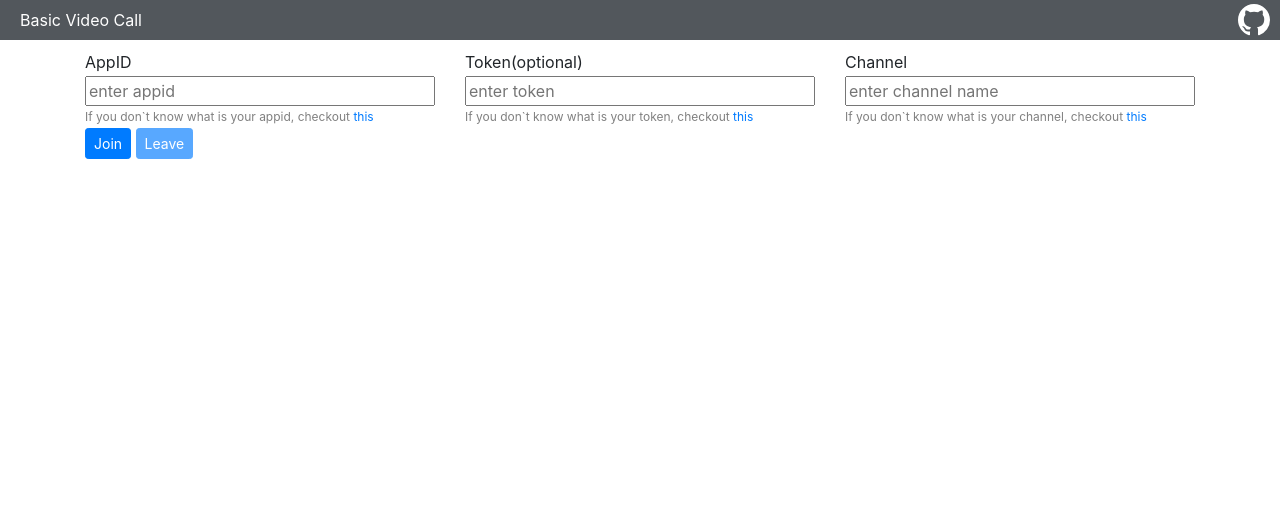
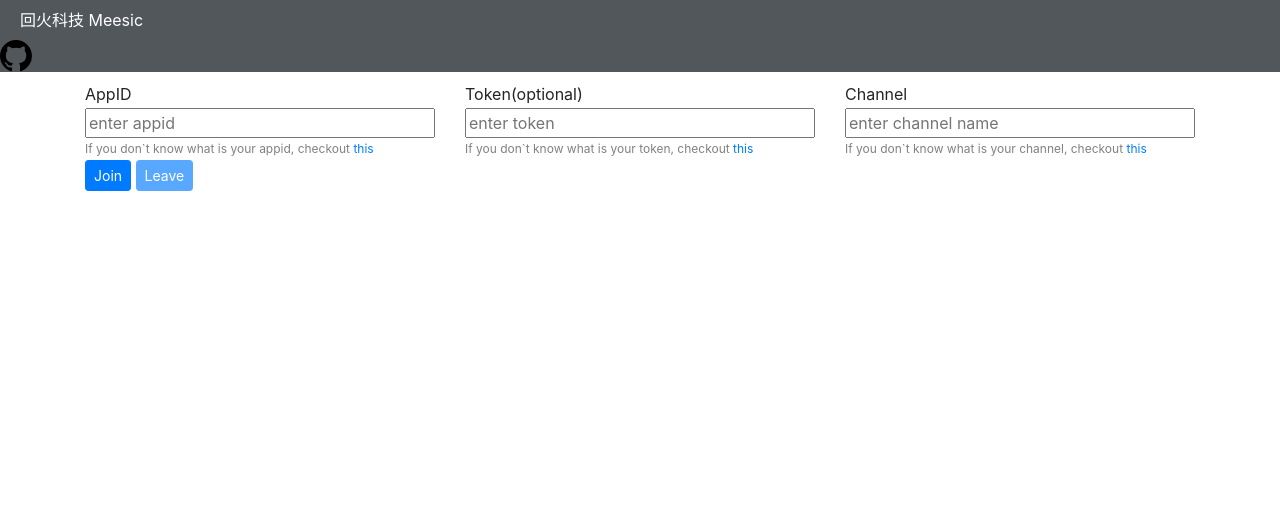
Before and after one commit to qiaokangqi/huihuolab.github.io, a plain HTML site: page index.html in a window 1280 px wide. Drawn offline with Linux system fonts and the light colour scheme.

Commit message:
modify index.html

```diff
--- a/index.html
+++ b/index.html
@@ -1,18 +1,21 @@
 <!DOCTYPE html>
-<html lang="en">
+<html lang="cn">
+
 <head>
     <meta charset="UTF-8">
     <meta name="viewport" content="width=device-width, initial-scale=1.0">
     <meta http-equiv="X-UA-Compatible" content="ie=edge">
-  <title>Basic Video Call -- Agora</title>
+    <title>回火科技 -- Meesic 测试</title>
     <link rel="stylesheet" href="./vendor/bootstrap.min.css">
     <link rel="stylesheet" href="./index.css">
 </head>
+
 <body>
     <div class="container-fluid banner">
-    <p class="banner-text">Basic Video Call</p>
-    <a style="color: rgb(255, 255, 255);fill: rgb(255, 255, 255);fill-rule: evenodd; position: absolute; right: 10px; top: 4px;"
-      class="Header-link " href="https://github.com/AgoraIO-Community/AgoraWebSDK-NG/tree/master/Demo">
+        <p class="banner-text">回火科技 Meesic</p>
+        <!--
+          <a style="color: rgb(255, 255, 255);fill: rgb(255, 255, 255);fill-rule: evenodd; position: absolute; right: 10px; top: 4px;" class="Header-link " href="https://github.com/AgoraIO-Community/AgoraWebSDK-NG/tree/master/Demo">
+        -->
         <svg class="octicon octicon-mark-github v-align-middle" height="32" viewBox="0 0 16 16" version="1.1" width="32" aria-hidden="true"><path fill-rule="evenodd" d="M8 0C3.58 0 0 3.58 0 8c0 3.54 2.29 6.53 5.47 7.59.4.07.55-.17.55-.38 0-.19-.01-.82-.01-1.49-2.01.37-2.53-.49-2.69-.94-.09-.23-.48-.94-.82-1.13-.28-.15-.68-.52-.01-.53.63-.01 1.08.58 1.23.82.72 1.21 1.87.87 2.33.66.07-.52.28-.87.51-1.07-1.78-.2-3.64-.89-3.64-3.95 0-.87.31-1.59.82-2.15-.08-.2-.36-1.02.08-2.12 0 0 .67-.21 2.2.82.64-.18 1.32-.27 2-.27.68 0 1.36.09 2 .27 1.53-1.04 2.2-.82 2.2-.82.44 1.1.16 1.92.08 2.12.51.56.82 1.27.82 2.15 0 3.07-1.87 3.75-3.65 3.95.29.25.54.73.54 1.48 0 1.07-.01 1.93-.01 2.2 0 .21.15.46.55.38A8.013 8.013 0 0016 8c0-4.42-3.58-8-8-8z"></path></svg>
         </a>
     </div>
@@ -79,4 +82,5 @@
     <script src="./AgoraRTC_N-4.17.0.js"></script>
     <script src="./index.js"></script>
 </body>
+
 </html>
```
Lines whose indentation alone changed are shown as unchanged.
